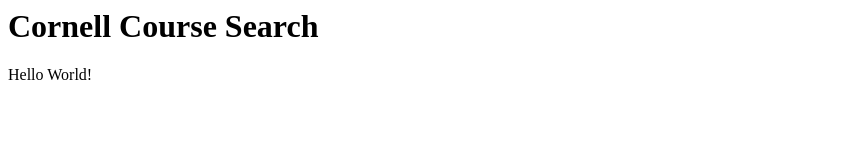
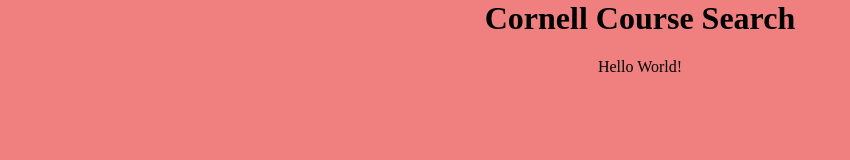
Before and after one commit to ltforsman/Course_scrubber, a plain HTML site: page index.html in a window 1280 px wide. Shown: the whole page, without its empty margins (0-850 px from the left). Drawn offline with Linux system fonts and the light colour scheme.

Commit message:
styling page

```diff
--- a/index.html
+++ b/index.html
@@ -4,6 +4,7 @@
     <meta http-equiv="X-UA-Compatible" content="IE=edge">
     <meta name="viewport" content="width=device-width, initial-scale=1.0">
     <title>Document</title>
+    <link rel="stylesheet" href="style.css">
 </head>
 <body>
     <h1>Cornell Course Search</h1>
--- /dev/null
+++ b/style.css
@@ -0,0 +1,5 @@
+body{
+    margin: 0;
+    background: lightcoral;
+    text-align: center;
+}
```
